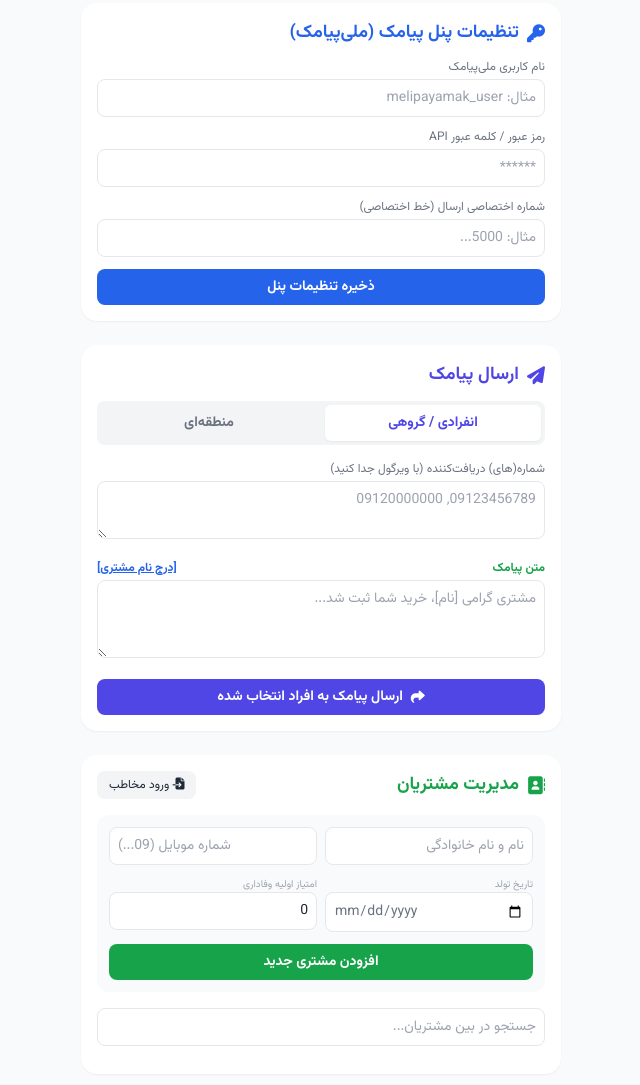
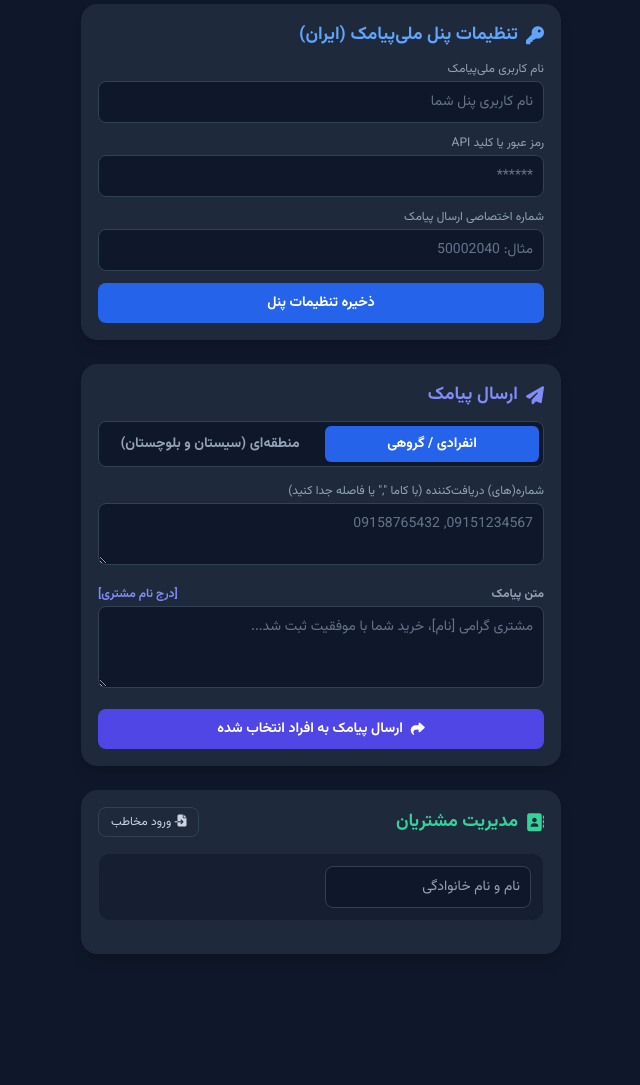
Before and after one commit to 1356464/MoshtariYar1, a plain HTML site: page index.html in a window 1280 px wide. Shown: the part 73-1158 px from the top of the page, without its empty margins (319-959 px from the left). After the commit the page ends 1123 px from the top, so only its background shows below. Drawn offline with nearby package versions, Linux system fonts and the light colour scheme.

Commit message:
Refactor index.html for improved UI and UX
Updated the styling and structure of the index.html file, including changes to the title, body classes, header, sections, and form elements for improved UI and UX.

```diff
--- a/index.html
+++ b/index.html
@@ -3,7 +3,7 @@
 <head>
     <meta charset="UTF-8">
     <meta name="viewport" content="width=device-width, initial-scale=1.0">
-    <title>مشتری‌یار | سامانه جامع مدیریت و پیامک</title>
+    <title>مشتری‌یار۱</title>
     <!-- Tailwind CSS & FontAwesome Icons -->
     <script src="https://cdn.tailwindcss.com"></script>
     <link rel="stylesheet" href="https://cdnjs.cloudflare.com/ajax/libs/font-awesome/6.4.0/css/all.min.css">
@@ -12,68 +12,68 @@
         body { font-family: 'Vazirmatn', sans-serif; }
     </style>
 </head>
-<body class="bg-gray-50 text-gray-800 pb-20">
+<body class="bg-[#0f172a] text-slate-100 pb-20">
 
     <!-- Header -->
-    <header class="bg-blue-600 text-white p-4 shadow-md sticky top-0 z-50">
+    <header class="bg-[#1e293b] text-white p-4 shadow-md sticky top-0 z-50 border-b border-slate-700">
         <div class="container mx-auto flex justify-between items-center">
             <h1 class="text-xl font-bold flex items-center gap-2">
-                <i class="fa-solid fa-users-gear"></i> مشتری‌یار
+                <i class="fa-solid fa-users-gear text-blue-500"></i> مشتری‌یار۱
             </h1>
-            <span class="text-xs bg-blue-700 px-3 py-1 rounded-full" id="sms-credit">اعتبار پنل: در حال دریافت...</span>
+            <span class="text-xs bg-blue-600/30 text-blue-400 border border-blue-500/30 px-3 py-1 rounded-full" id="sms-credit">پنل: در انتظار تنظیمات</span>
         </div>
     </header>
 
     <!-- Main Container -->
-    <main class="container mx-auto p-4 max-w-lg">
+    <main class="container mx-auto p-4 max-w-lg space-y-6">
 
         <!-- API Settings (پنل پیامک) -->
-        <section class="bg-white p-4 rounded-2xl shadow-sm mb-6">
-            <h2 class="font-bold text-lg mb-3 flex items-center gap-2 text-blue-600">
-                <i class="fa-solid fa-key"></i> تنظیمات پنل پیامک (ملی‌پیامک)
+        <section class="bg-[#1e293b] p-4 rounded-2xl border border-slate-800 shadow-lg">
+            <h2 class="font-bold text-lg mb-3 flex items-center gap-2 text-blue-400">
+                <i class="fa-solid fa-key"></i> تنظیمات پنل ملی‌پیامک (ایران)
             </h2>
             <div class="space-y-3">
                 <div>
-                    <label class="block text-xs text-gray-500 mb-1">نام کاربری ملی‌پیامک</label>
-                    <input type="text" id="api-username" placeholder="مثال: melipayamak_user" class="w-full p-2 border rounded-lg text-sm">
+                    <label class="block text-xs text-slate-400 mb-1">نام کاربری ملی‌پیامک</label>
+                    <input type="text" id="api-username" placeholder="نام کاربری پنل شما" class="w-full p-2.5 bg-slate-900 border border-slate-700 rounded-lg text-sm text-slate-100 placeholder-slate-500 focus:outline-none focus:border-blue-500">
                 </div>
                 <div>
-                    <label class="block text-xs text-gray-500 mb-1">رمز عبور / کلمه عبور API</label>
-                    <input type="password" id="api-password" placeholder="******" class="w-full p-2 border rounded-lg text-sm">
+                    <label class="block text-xs text-slate-400 mb-1">رمز عبور یا کلید API</label>
+                    <input type="password" id="api-password" placeholder="******" class="w-full p-2.5 bg-slate-900 border border-slate-700 rounded-lg text-sm text-slate-100 placeholder-slate-500 focus:outline-none focus:border-blue-500">
                 </div>
                 <div>
-                    <label class="block text-xs text-gray-500 mb-1">شماره اختصاصی ارسال (خط اختصاصی)</label>
-                    <input type="text" id="api-number" placeholder="مثال: 5000..." class="w-full p-2 border rounded-lg text-sm">
+                    <label class="block text-xs text-slate-400 mb-1">شماره اختصاصی ارسال پیامک</label>
+                    <input type="text" id="api-number" placeholder="مثال: 50002040" class="w-full p-2.5 bg-slate-900 border border-slate-700 rounded-lg text-sm text-slate-100 placeholder-slate-500 focus:outline-none focus:border-blue-500">
                 </div>
-                <button onclick="saveApiSettings()" class="w-full bg-blue-600 text-white p-2 rounded-lg text-sm font-bold hover:bg-blue-700">ذخیره تنظیمات پنل</button>
+                <button onclick="saveApiSettings()" class="w-full bg-blue-600 text-white p-2.5 rounded-lg text-sm font-bold hover:bg-blue-700 active:scale-95 transition">ذخیره تنظیمات پنل</button>
             </div>
         </section>
 
         <!-- Quick SMS Send -->
-        <section class="bg-white p-4 rounded-2xl shadow-sm mb-6">
-            <h2 class="font-bold text-lg mb-3 flex items-center gap-2 text-indigo-600">
+        <section class="bg-[#1e293b] p-4 rounded-2xl border border-slate-800 shadow-lg">
+            <h2 class="font-bold text-lg mb-3 flex items-center gap-2 text-indigo-400">
                 <i class="fa-solid fa-paper-plane"></i> ارسال پیامک
             </h2>
 
-            <div class="flex gap-2 mb-4 bg-gray-100 p-1 rounded-lg">
-                <button onclick="switchSmsTab('single')" id="tab-single" class="flex-1 py-2 text-sm rounded-md font-bold bg-white shadow-sm text-indigo-600">انفرادی / گروهی</button>
-                <button onclick="switchSmsTab('regional')" id="tab-regional" class="flex-1 py-2 text-sm rounded-md font-bold text-gray-500">منطقه‌ای</button>
+            <div class="flex gap-2 mb-4 bg-slate-900 p-1 rounded-lg border border-slate-700">
+                <button onclick="switchSmsTab('single')" id="tab-single" class="flex-1 py-2 text-sm rounded-md font-bold bg-blue-600 text-white shadow-sm transition">انفرادی / گروهی</button>
+                <button onclick="switchSmsTab('regional')" id="tab-regional" class="flex-1 py-2 text-sm rounded-md font-bold text-slate-400 transition">منطقه‌ای (سیستان و بلوچستان)</button>
             </div>
 
             <!-- Single/Group SMS -->
             <div id="sms-single-panel" class="space-y-3">
                 <div>
-                    <label class="block text-xs text-gray-500 mb-1">شماره(های) دریافت‌کننده (با ویرگول جدا کنید)</label>
-                    <textarea id="sms-targets" rows="2" placeholder="09123456789, 09120000000" class="w-full p-2 border rounded-lg text-sm"></textarea>
+                    <label class="block text-xs text-slate-400 mb-1">شماره(های) دریافت‌کننده (با کاما "," یا فاصله جدا کنید)</label>
+                    <textarea id="sms-targets" rows="2" placeholder="09151234567, 09158765432" class="w-full p-2.5 bg-slate-900 border border-slate-700 rounded-lg text-sm text-slate-100 placeholder-slate-500 focus:outline-none focus:border-indigo-500"></textarea>
                 </div>
                 <div>
-                    <label class="block text-xs text-gray-500 mb-1 font-bold text-green-600 flex justify-between">
+                    <label class="block text-xs text-slate-400 mb-1 font-bold text-emerald-400 flex justify-between">
                         <span>متن پیامک</span>
-                        <span onclick="insertPlaceholder()" class="text-blue-600 cursor-pointer underline">[درج نام مشتری]</span>
+                        <span onclick="insertPlaceholder()" class="text-indigo-400 cursor-pointer hover:underline">[درج نام مشتری]</span>
                     </label>
-                    <textarea id="sms-text" rows="3" placeholder="مشتری گرامی [نام]، خرید شما ثبت شد..." class="w-full p-2 border rounded-lg text-sm"></textarea>
+                    <textarea id="sms-text" rows="3" placeholder="مشتری گرامی [نام]، خرید شما با موفقیت ثبت شد..." class="w-full p-2.5 bg-slate-900 border border-slate-700 rounded-lg text-sm text-slate-100 placeholder-slate-500 focus:outline-none focus:border-indigo-500"></textarea>
                 </div>
-                <button onclick="sendGroupSms()" class="w-full bg-indigo-600 text-white p-2 rounded-lg text-sm font-bold flex justify-center items-center gap-2">
+                <button onclick="sendGroupSms()" class="w-full bg-indigo-600 hover:bg-indigo-700 text-white p-2.5 rounded-lg text-sm font-bold flex justify-center items-center gap-2 transition active:scale-95">
                     <i class="fa-solid fa-share"></i> ارسال پیامک به افراد انتخاب شده
                 </button>
             </div>
@@ -81,43 +81,42 @@
             <!-- Regional SMS -->
             <div id="sms-regional-panel" class="space-y-3 hidden">
                 <div>
-                    <label class="block text-xs text-gray-500 mb-1">انتخاب استان / شهر</label>
-                    <select id="reg-city" class="w-full p-2 border rounded-lg text-sm">
-                        <!-- شهر زابل و مناطق سیستان و بلوچستان به عنوان پیشفرض اول اضافه شدند -->
-                        <option value="zabol">زابل (سیستان و بلوچستان)</option>
+                    <label class="block text-xs text-slate-400 mb-1">انتخاب شهر هدف</label>
+                    <select id="reg-city" class="w-full p-2.5 bg-slate-900 border border-slate-700 rounded-lg text-sm text-slate-100 focus:outline-none focus:border-indigo-500">
+                        <!-- شهر زابل به درخواست شما و بقیه شهرهای منطقه -->
+                        <option value="zabol" selected>زابل (سیستان و بلوچستان)</option>
                         <option value="zahedan">زاهدان (سیستان و بلوچستان)</option>
                         <option value="chabahar">چابهار (سیستان و بلوچستان)</option>
                         <option value="tehran">تهران</option>
                         <option value="mashhad">مشهد</option>
                         <option value="isfahan">اصفهان</option>
                         <option value="shiraz">شیراز</option>
-                        <option value="tabriz">تبریز</option>
                     </select>
                 </div>
                 <div>
-                    <label class="block text-xs text-gray-500 mb-1">پیش‌شماره یا رنج محله (کد پستی ۵ رقم اول)</label>
-                    <input type="text" id="reg-postal" placeholder="مثال: 98616 (کد پستی زابل)" class="w-full p-2 border rounded-lg text-sm">
+                    <label class="block text-xs text-slate-400 mb-1">پیش‌شماره یا رنج محله (کد پستی ۵ رقم اول)</label>
+                    <input type="text" id="reg-postal" placeholder="مثال برای زابل: 98616" class="w-full p-2.5 bg-slate-900 border border-slate-700 rounded-lg text-sm text-slate-100 focus:outline-none focus:border-indigo-500">
                 </div>
                 <div>
-                    <label class="block text-xs text-gray-500 mb-1">تعداد ارسال تصادفی</label>
-                    <input type="number" id="reg-count" value="100" class="w-full p-2 border rounded-lg text-sm">
+                    <label class="block text-xs text-slate-400 mb-1">تعداد ارسال تصادفی</label>
+                    <input type="number" id="reg-count" value="100" class="w-full p-2.5 bg-slate-900 border border-slate-700 rounded-lg text-sm text-slate-100 focus:outline-none">
                 </div>
                 <div>
-                    <label class="block text-xs text-gray-500 mb-1">متن پیامک تبلیغاتی</label>
-                    <textarea id="reg-text" rows="3" placeholder="تخفیف ویژه فروشگاه ما برای اهالی محترم زابل..." class="w-full p-2 border rounded-lg text-sm"></textarea>
+                    <label class="block text-xs text-slate-400 mb-1">متن پیامک تبلیغاتی</label>
+                    <textarea id="reg-text" rows="3" placeholder="تخفیف ویژه فروشگاه ما برای اهالی محترم زابل..." class="w-full p-2.5 bg-slate-900 border border-slate-700 rounded-lg text-sm text-slate-100 placeholder-slate-500 focus:outline-none focus:border-indigo-500"></textarea>
                 </div>
-                <button onclick="sendRegionalSms()" class="w-full bg-indigo-500 text-white p-2 rounded-lg text-sm font-bold">ارسال منطقه‌ای (بانک شماره)</button>
+                <button onclick="sendRegionalSms()" class="w-full bg-indigo-500 hover:bg-indigo-600 text-white p-2.5 rounded-lg text-sm font-bold transition active:scale-95">ارسال منطقه‌ای (بانک شماره)</button>
             </div>
         </section>
 
         <!-- Customer & Contacts Management -->
-        <section class="bg-white p-4 rounded-2xl shadow-sm mb-6">
+        <section class="bg-[#1e293b] p-4 rounded-2xl border border-slate-800 shadow-lg">
             <div class="flex justify-between items-center mb-4">
-                <h2 class="font-bold text-lg flex items-center gap-2 text-green-600">
+                <h2 class="font-bold text-lg flex items-center gap-2 text-emerald-400">
                     <i class="fa-solid fa-address-book"></i> مدیریت مشتریان
                 </h2>
                 <div class="flex gap-2">
-                    <button onclick="triggerImport()" class="text-xs bg-gray-100 px-3 py-1.5 rounded-lg hover:bg-gray-200">
+                    <button onclick="triggerImport()" class="text-xs bg-slate-800 border border-slate-700 text-slate-300 px-3 py-1.5 rounded-lg hover:bg-slate-700 transition">
                         <i class="fa-solid fa-file-import"></i> ورود مخاطب
                     </button>
                     <input type="file" id="import-file" class="hidden" accept=".csv, .json" onchange="importContacts(event)">
@@ -125,33 +124,7 @@
             </div>
 
             <!-- Add Customer Form -->
-            <form id="customer-form" onsubmit="addCustomer(event)" class="space-y-3 bg-gray-50 p-3 rounded-xl mb-4">
+            <form id="customer-form" onsubmit="addCustomer(event)" class="space-y-3 bg-slate-900/50 p-3 rounded-xl border border-slate-800 mb-4">
                 <div class="grid grid-cols-2 gap-2">
-                    <input type="text" id="cust-name" placeholder="نام و نام خانوادگی" required class="p-2 border rounded-lg text-sm">
-                    <input type="tel" id="cust-phone" placeholder="شماره موبایل (09...)" required class="p-2 border rounded-lg text-sm">
-                </div>
-                <div class="grid grid-cols-2 gap-2">
-                    <div>
-                        <label class="block text-[10px] text-gray-400">تاریخ تولد</label>
-                        <input type="date" id="cust-birthday" class="w-full p-2 border rounded-lg text-sm text-gray-500">
-                    </div>
-                    <div>
-                        <label class="block text-[10px] text-gray-400">امتیاز اولیه وفاداری</label>
-                        <input type="number" id="cust-points" value="0" class="w-full p-2 border rounded-lg text-sm">
-                    </div>
-                </div>
-                <button type="submit" class="w-full bg-green-600 text-white p-2 rounded-lg text-sm font-bold">افزودن مشتری جدید</button>
-            </form>
-
-            <!-- Search and List -->
-            <div class="mb-3">
-                <input type="text" id="search" oninput="renderCustomers()" placeholder="جستجو در بین مشتریان..." class="w-full p-2 border rounded-lg text-sm">
-            </div>
-
-            <div class="max-h-60 overflow-y-auto space-y-2" id="customer-list">
-                <!-- لیست مشتریان اینجا رندر می‌شود -->
-            </div>
-        </section>
-
-        <!-- Automated Loyalty & Birthday Features -->
-        <section class="bg-
+                    <input type="text" id="cust-name" placeholder="نام و نام خانوادگی" required class="p-2.5 bg-slate-900 border border-slate-700 rounded-lg text-sm text-slate-100 focus:outline-none focus:border-emerald-500">
+                    <input type="tel" id="cust-phone" placeholder="شماره موبایل (09...)" required class
```
